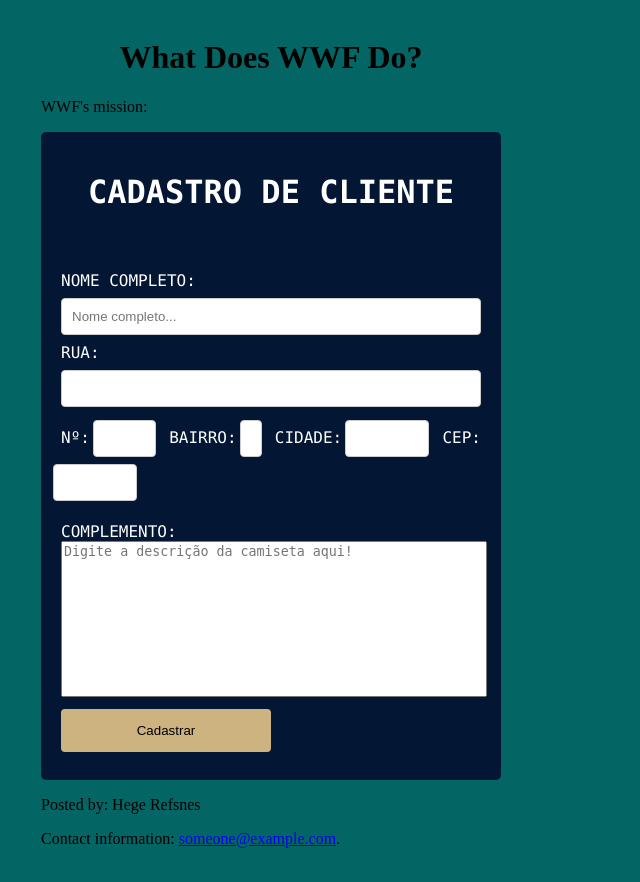
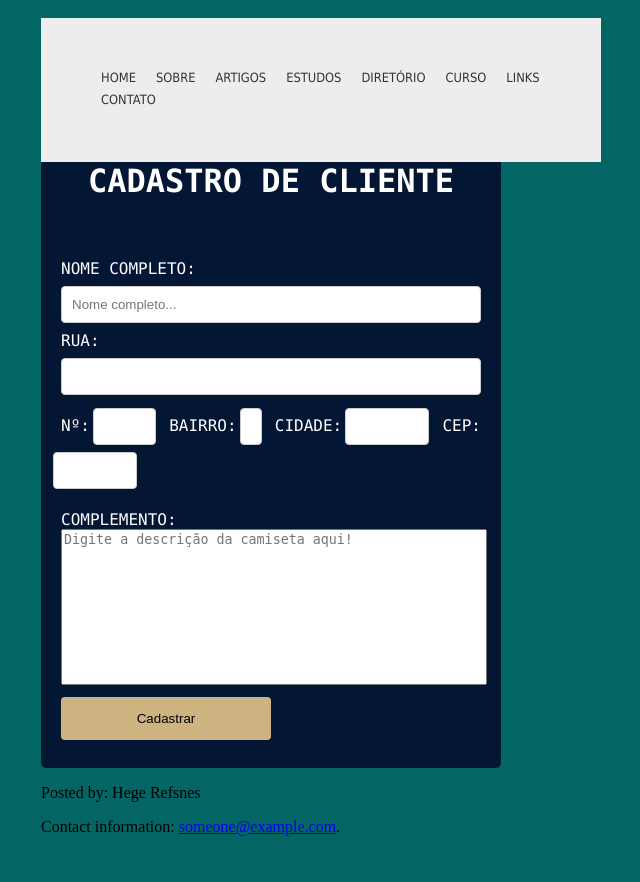
Before and after one commit to Pebarrocha/projetoSitePersonalizarCamiseta, a PHP site: page /cadastroDeCliente.php in a window 1280 px wide. Shown: the whole page, without its empty margins (369-1009 px from the left). After the commit the page ends 836 px from the top, so only its background shows below. Run offline with PHP 8.4, Linux system fonts and the light colour scheme.

Commit message:
Alterações do cliente

```diff
--- a/view/cadastroDeCliente.php
+++ b/view/cadastroDeCliente.php
@@ -18,24 +18,62 @@ Processo('incluir');
 	<head lang="pt-br">
 		<meta charset="utf-8">
 		<link rel="stylesheet" type="text/css" href="css/cliente.css?28082018">
-		<title>Cadastro de Camisetas Pré-Definidas</title>
+		<title>Cadastro de clientes</title>
 
 		<style type="text/css">
 			.msg-erro {color: red;}
+		#menu ul {
+			padding:50px;
+			margin:0px;
+			float: left;
+			width: 100%;
+			background-color:#EDEDED;
+			list-style:none;
+			font:80% Tahoma;
+		}
+
+		#menu ul li { display: inline; }
+
+		#menu ul li a {
+			background-color:#EDEDED;
+			color: #333;
+			text-decoration: none;
+			border-bottom:3px solid #EDEDED;
+			padding: 2px 10px;
+			float:left;
+
+		}
+
+		#menu ul li a:hover {
+			background-color:#D6D6D6;
+			color: #6D6D6D;
+			border-bottom:3px solid #EA0000;
+		}
 		</style>
 
 	</head>
 
 	<body>
+
 <header>
-    <h1>What Does WWF Do?</h1>
-    <p>WWF's mission:</p>
+    <div id="menu">
+		<ul>
+			<li><a href="">HOME</a></li>
+			<li><a href="">SOBRE</a></li>
+			<li><a href="">ARTIGOS</a></li>
+			<li><a href="">ESTUDOS</a></li>
+			<li><a href="">DIRETÓRIO</a></li>
+			<li><a href="">CURSO</a></li>
+			<li><a href="">LINKS</a></li>
+			<li><a href="">CONTATO</a></li>
+		</ul>
+	</div>
   </header>
 		<!--
 			Criação dos formularios para recebimento das informações digitadas pelo usuário
 			O input do formulario (a entrada) é representada pelo seu "name", o valor do name do input será responsavel por enviar o valor do dado digitado pra o controller e depois para o banco de dados
 		-->
-		<div>
+		<div id=corpo>
 				<h1> CADASTRO DE CLIENTE</h1>
 			<form action="#" name="form" id="form" method="post"><br><br>
 
@@ -44,7 +82,7 @@ Processo('incluir');
 
 				<label>RUA:</label>
 				<input type="text2" name="rua" id="rua">
-<p style="display: inline;">
+	<p style="display: inline;">
 				<label>Nº:</label>
 				<input type="text4" name="numero" id="numero">
 
--- a/view/css/cliente.css
+++ b/view/css/cliente.css
@@ -107,7 +107,7 @@ input[type=button]:hover {
     background-color: #CDB380;
 }
 
-div {
+#corpo{
     font-family: "Lucida Console", Times, serif;
     color: white;
     border-radius: 5px;
```
